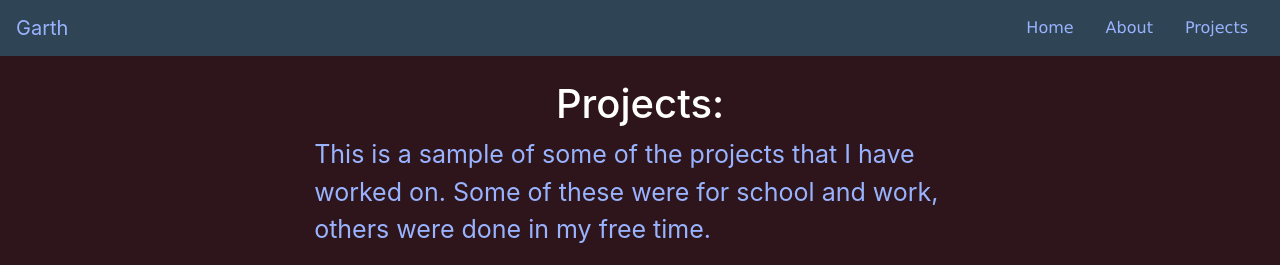
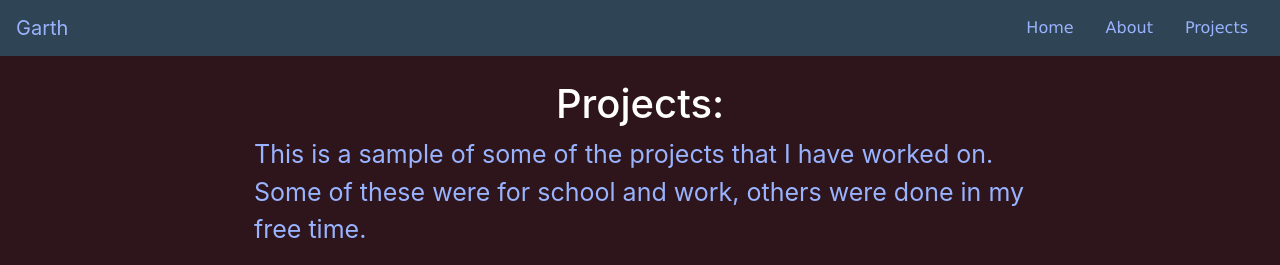
Before and after one commit to gmhull/garth.com, a Django app: page /projects/ in a window 1280 px wide. Shown: the top 265 px of the page. Run offline with Django 3.2, Linux system fonts and the light colour scheme; data comes from the database, SQL or seed files in the repository; some libraries are stand-ins or nearby versions.

Commit message:
Project sizing adjustment

```diff
--- a/projects/templates/projects/index.html
+++ b/projects/templates/projects/index.html
@@ -6,7 +6,7 @@ Garth's Projects
 
 {% block content %}
 
-  <div class="container intro" style="width:85%">
+  <div class="container intro">
     <h1>Projects:</h1>
     <p>
       This is a sample of some of the projects that I have worked on.  Some of
```
